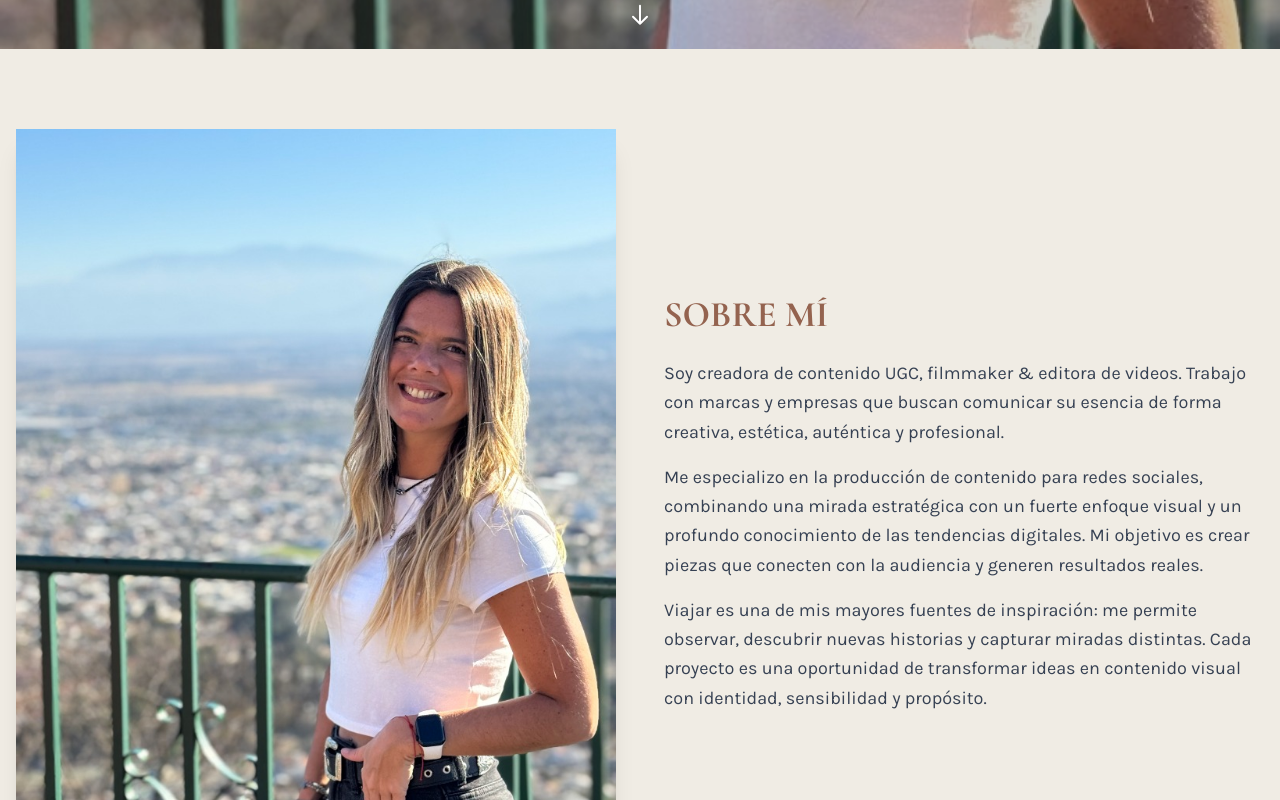
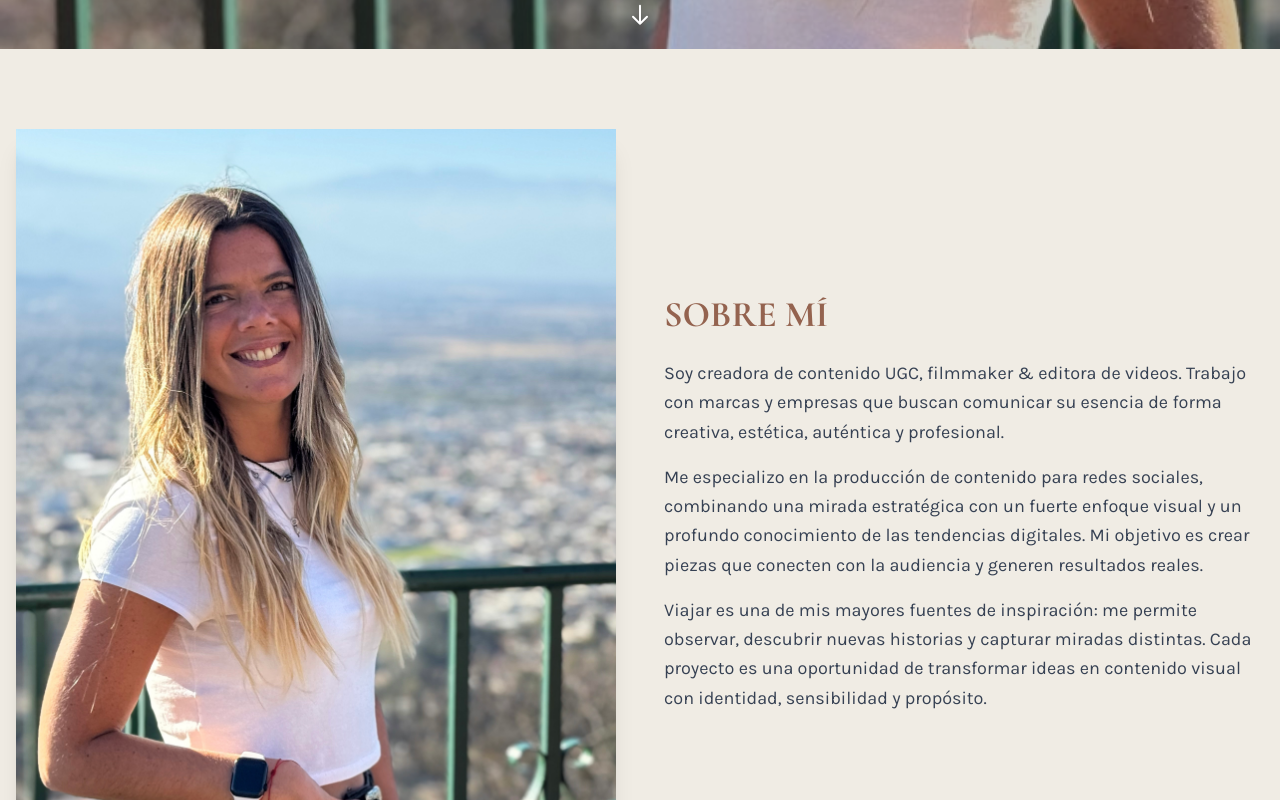
Before and after one commit to fmonfasani/LuzGuffanti, a Next.js app: page / in a window 1280 px wide. Shown: the part 820-1620 px from the top of the page. Built offline with nearby package versions, Linux system fonts and the light colour scheme.

Commit message:
Change about photo source from about-photo.jpg to About_left.jpg

```diff
--- a/src/components/sections/About.tsx
+++ b/src/components/sections/About.tsx
@@ -11,7 +11,7 @@ export function About() {
           <div className="relative">
             <div className="aspect-[4/5] rounded-lg overflow-hidden shadow-xl">
               <Image
-                src="/about-photo.jpg"
+                src="/About_left.jpg"
                 alt="Luz Guffanti"
                 fill
                 className="object-cover"
```
